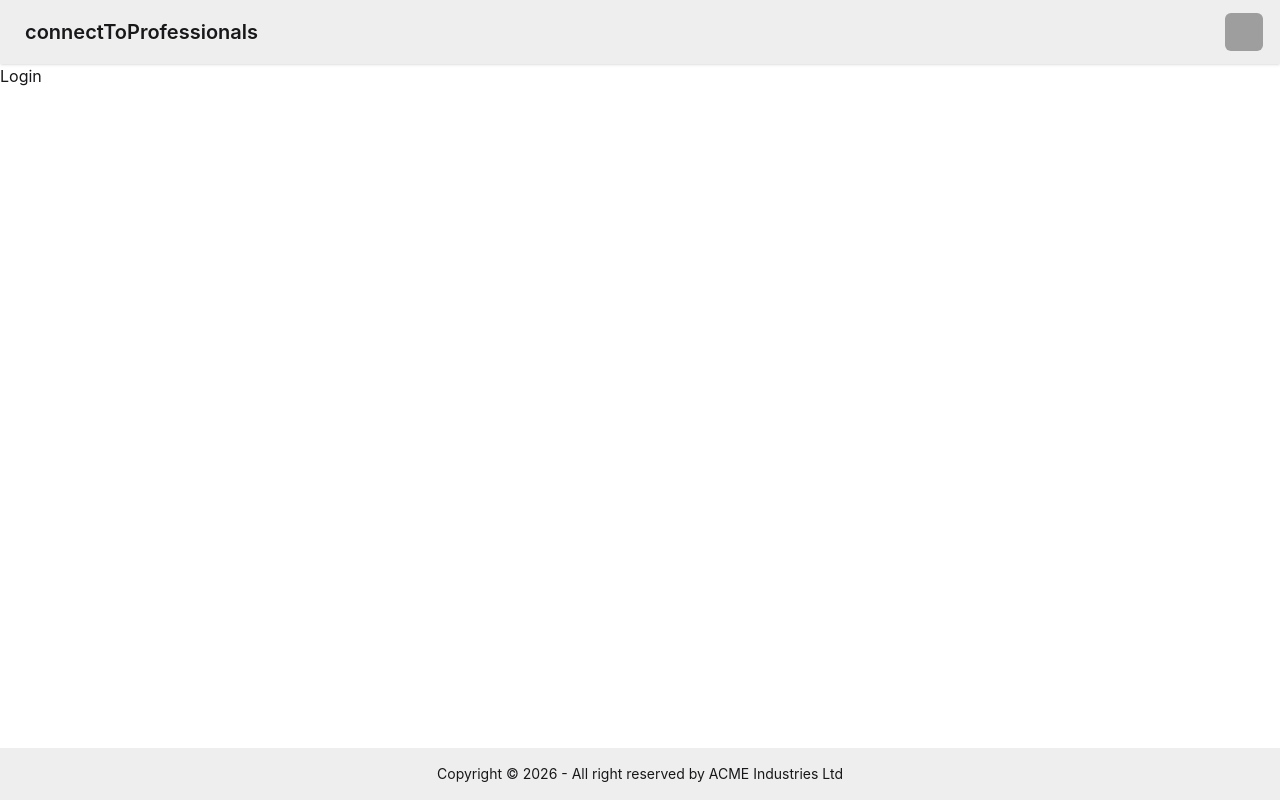
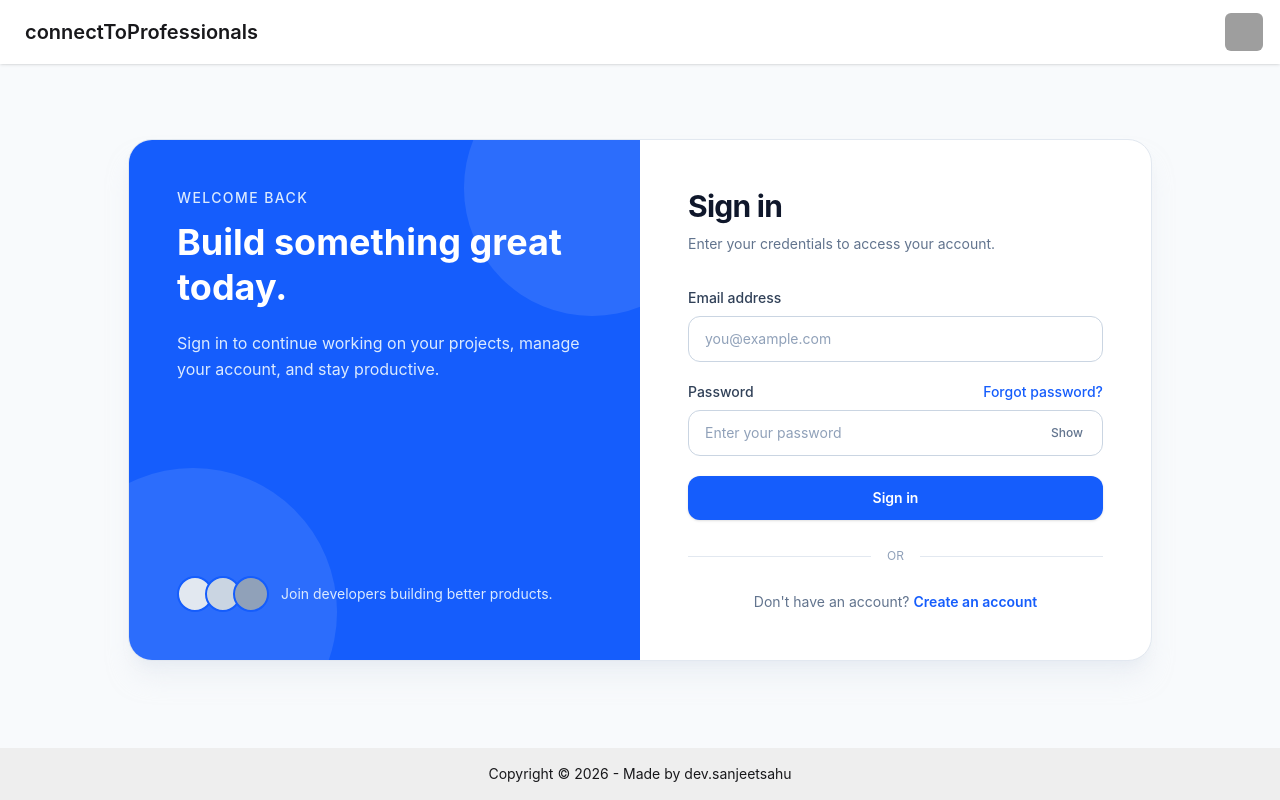
Before and after one commit to Sanjeetsahu29/connectToProfessionals-web, a React (Vite) app: page /login in a window 1280 px wide. Built offline with nearby package versions, Linux system fonts and the light colour scheme; grey boxes are pictures that could not be loaded; the HTML template or start-up script is replaced by a standard one.

Commit message:
add a login page with functionality to make to api call to backend with axios by passing withCrendential true to get the token

```diff
--- a/package.json
+++ b/package.json
@@ -11,6 +11,7 @@
   },
   "dependencies": {
     "@tailwindcss/vite": "^4.3.3",
+    "axios": "^1.20.0",
     "react": "^19.2.8",
     "react-dom": "^19.2.8",
     "react-router-dom": "^7.18.3",
--- a/src/Footer.jsx
+++ b/src/Footer.jsx
@@ -2,10 +2,7 @@ const Footer = () => {
   return (
     <footer className="footer sm:footer-horizontal footer-center bg-base-300 text-base-content p-4 fixed bottom-0">
       <aside>
-        <p>
-          Copyright © {new Date().getFullYear()} - All right reserved by ACME
-          Industries Ltd
-        </p>
+        <p>Copyright © {new Date().getFullYear()} - Made by dev.sanjeetsahu</p>
       </aside>
     </footer>
   );
--- a/src/Login.jsx
+++ b/src/Login.jsx
@@ -1,7 +1,189 @@
-import React from "react";
+import axios from "axios";
+import { useState } from "react";
 
-const Login = () => {
-  return <div>Login</div>;
-};
+export default function LoginForm() {
+  const [email, setEmail] = useState("");
+  const [password, setPassword] = useState("");
+  const [showPassword, setShowPassword] = useState(false);
+  const [loading, setLoading] = useState(false);
 
-export default Login;
+  const handleLogin = async (e) => {
+    e.preventDefault();
+
+    try {
+      setLoading(true);
+
+      const response = await axios.post(
+        "http://localhost:3000/api/v1/auth/login",
+        {
+          email,
+          password,
+        },
+        {
+          withCredentials: true,
+        },
+      );
+
+      console.log("Login successful:", response.data);
+    } catch (err) {
+      console.error("Login failed:", err);
+    } finally {
+      setLoading(false);
+    }
+  };
+
+  return (
+    <main className="min-h-screen bg-slate-50 dark:bg-neutral-950 flex items-center justify-center px-4 py-8">
+      <div className="w-full max-w-5xl overflow-hidden rounded-3xl border border-slate-200 bg-white shadow-xl shadow-slate-200/50 dark:border-neutral-800 dark:bg-neutral-900 dark:shadow-black/20">
+        <div className="grid lg:grid-cols-2">
+          {/* Left - Branding */}
+          <div className="hidden lg:flex relative overflow-hidden bg-blue-600 p-12 text-white">
+            {/* Decorative circles */}
+            <div className="absolute -right-20 -top-20 h-64 w-64 rounded-full bg-white/10" />
+            <div className="absolute -bottom-24 -left-20 h-72 w-72 rounded-full bg-white/10" />
+
+            <div className="relative z-10 flex flex-col justify-between w-full">
+              <div>
+                <p className="mb-3 text-sm font-medium uppercase tracking-widest text-blue-100">
+                  Welcome back
+                </p>
+
+                <h2 className="max-w-md text-4xl font-bold leading-tight">
+                  Build something great today.
+                </h2>
+
+                <p className="mt-5 max-w-md text-base leading-relaxed text-blue-100">
+                  Sign in to continue working on your projects, manage your
+                  account, and stay productive.
+                </p>
+              </div>
+
+              <div className="mt-12">
+                <div className="flex items-center gap-3">
+                  <div className="flex -space-x-2">
+                    <div className="h-9 w-9 rounded-full border-2 border-blue-600 bg-slate-200" />
+                    <div className="h-9 w-9 rounded-full border-2 border-blue-600 bg-slate-300" />
+                    <div className="h-9 w-9 rounded-full border-2 border-blue-600 bg-slate-400" />
+                  </div>
+
+                  <p className="text-sm text-blue-100">
+                    Join developers building better products.
+                  </p>
+                </div>
+              </div>
+            </div>
+          </div>
+
+          {/* Right - Login Form */}
+          <div className="p-6 sm:p-10 lg:p-12">
+            <div className="mx-auto w-full max-w-md">
+              {/* Header */}
+              <div className="mb-8">
+                <h1 className="text-3xl font-bold tracking-tight text-slate-900 dark:text-white">
+                  Sign in
+                </h1>
+
+                <p className="mt-2 text-sm leading-6 text-slate-500 dark:text-slate-400">
+                  Enter your credentials to access your account.
+                </p>
+              </div>
+
+              {/* Form */}
+              <form onSubmit={handleLogin} className="space-y-5">
+                {/* Email */}
+                <div>
+                  <label
+                    htmlFor="email"
+                    className="mb-2 block text-sm font-medium text-slate-700 dark:text-slate-200"
+                  >
+                    Email address
+                  </label>
+
+                  <input
+                    type="email"
+                    id="email"
+                    name="email"
+                    value={email}
+                    onChange={(e) => setEmail(e.target.value)}
+                    placeholder="you@example.com"
+                    autoComplete="email"
+                    required
+                    className="w-full rounded-xl border border-slate-300 bg-white px-4 py-3 text-sm text-slate-900 outline-none transition placeholder:text-slate-400 focus:border-blue-500 focus:ring-4 focus:ring-blue-500/10 dark:border-neutral-700 dark:bg-neutral-800 dark:text-white dark:placeholder:text-neutral-500 dark:focus:border-blue-500"
+                  />
+                </div>
+
+                {/* Password */}
+                <div>
+                  <div className="mb-2 flex items-center justify-between">
+                    <label
+                      htmlFor="password"
+                      className="block text-sm font-medium text-slate-700 dark:text-slate-200"
+                    >
+                      Password
+                    </label>
+
+                    <a
+                      href="/forgot-password"
+                      className="text-sm font-medium text-blue-600 transition hover:text-blue-700 hover:underline dark:text-blue-400"
+                    >
+                      Forgot password?
+                    </a>
+                  </div>
+
+                  <div className="relative">
+                    <input
+                      type={showPassword ? "text" : "password"}
+                      id="password"
+                      name="password"
+                      value={password}
+                      onChange={(e) => setPassword(e.target.value)}
+                      placeholder="Enter your password"
+                      autoComplete="current-password"
+                      required
+                      className="w-full rounded-xl border border-slate-300 bg-white px-4 py-3 pr-16 text-sm text-slate-900 outline-none transition placeholder:text-slate-400 focus:border-blue-500 focus:ring-4 focus:ring-blue-500/10 dark:border-neutral-700 dark:bg-neutral-800 dark:text-white dark:placeholder:text-neutral-500 dark:focus:border-blue-500"
+                    />
+
+                    <button
+                      type="button"
+                      onClick={() => setShowPassword(!showPassword)}
+                      className="absolute right-3 top-1/2 -translate-y-1/2 rounded-lg px-2 py-1 text-xs font-medium text-slate-500 hover:text-slate-900 focus:outline-none focus:ring-2 focus:ring-blue-500 dark:text-slate-400 dark:hover:text-white"
+                    >
+                      {showPassword ? "Hide" : "Show"}
+                    </button>
+                  </div>
+                </div>
+
+                {/* Submit */}
+                <button
+                  type="submit"
+                  disabled={loading}
+                  className="w-full rounded-xl bg-blue-600 px-4 py-3 text-sm font-semibold text-white shadow-sm transition hover:bg-blue-700 focus:outline-none focus:ring-4 focus:ring-blue-500/20 disabled:cursor-not-allowed disabled:opacity-60"
+                >
+                  {loading ? "Signing in..." : "Sign in"}
+                </button>
+              </form>
+
+              {/* Divider */}
+              <div className="my-7 flex items-center gap-4">
+                <div className="h-px flex-1 bg-slate-200 dark:bg-neutral-800" />
+                <span className="text-xs text-slate-400">OR</span>
+                <div className="h-px flex-1 bg-slate-200 dark:bg-neutral-800" />
+              </div>
+
+              {/* Sign up */}
+              <p className="text-center text-sm text-slate-500 dark:text-slate-400">
+                Don't have an account?{" "}
+                <a
+                  href="/signup"
+                  className="font-semibold text-blue-600 hover:text-blue-700 hover:underline dark:text-blue-400"
+                >
+                  Create an account
+                </a>
+              </p>
+            </div>
+          </div>
+        </div>
+      </div>
+    </main>
+  );
+}
--- a/src/Navbar.jsx
+++ b/src/Navbar.jsx
@@ -2,7 +2,7 @@ import React from "react";
 
 const Navbar = () => {
   return (
-    <div className="navbar bg-base-300 shadow-sm">
+    <div className="navbar bg-base-100 shadow-sm fixed top-0">
       <div className="flex-1">
         <a className="btn btn-ghost text-xl">connectToProfessionals</a>
       </div>
```
Also changed, not shown: 1 other file (tests, documents, lock files or other folders).
